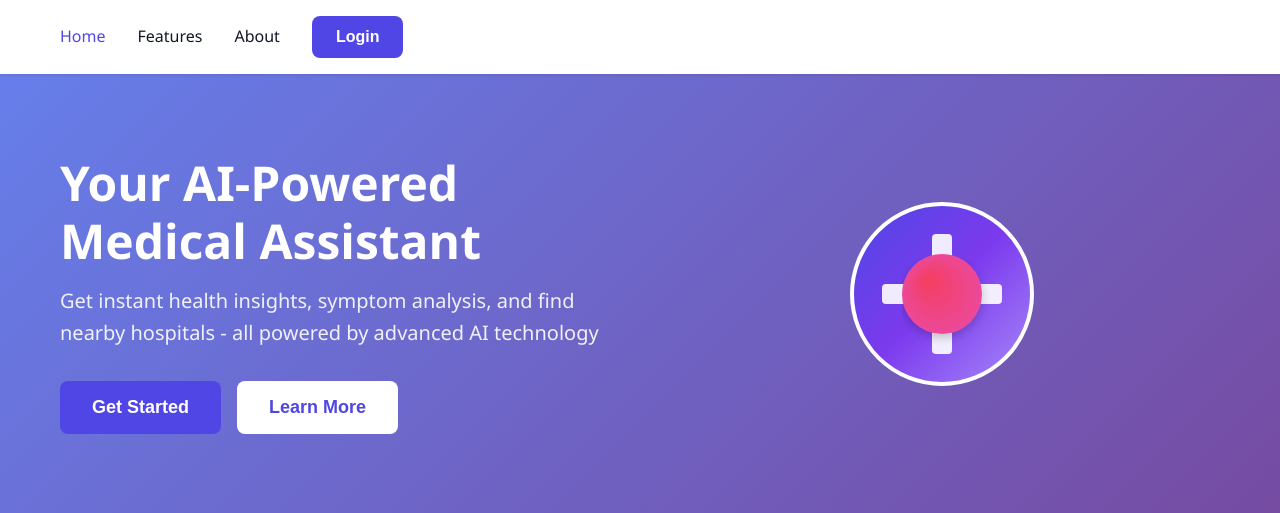
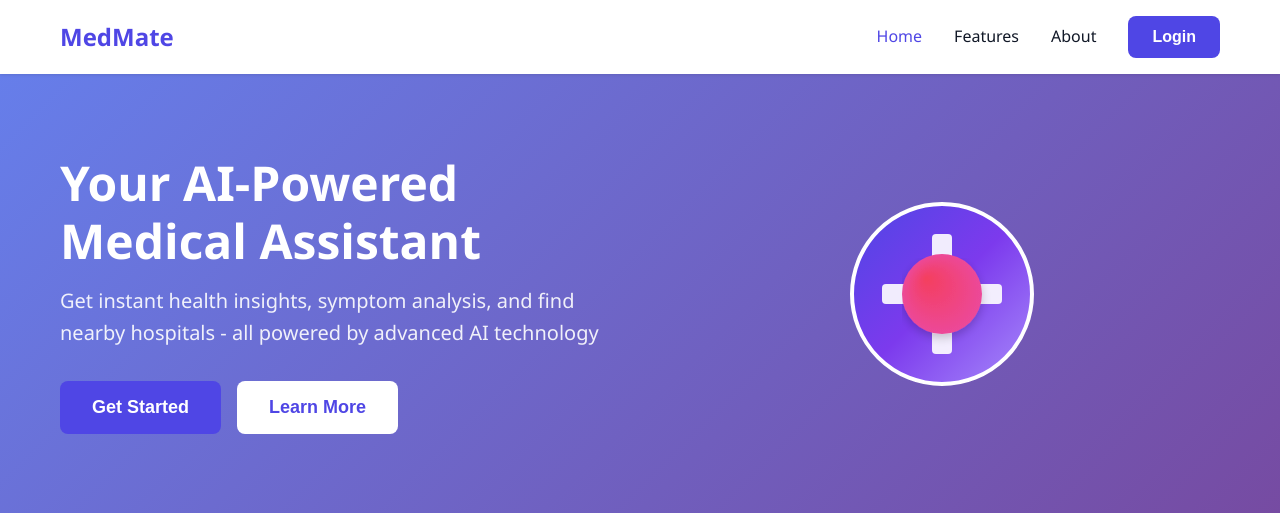
Before and after one commit to rohillamanas06-commits/MedMate---AI-Health-Assistant, a Flask app: page / in a window 1280 px wide. Shown: the top 513 px of the page. Run offline with Flask 3, Linux system fonts and the light colour scheme.

Commit message:
Fix AI assistant sizing for Android devices and remove medical icon from home page logo

```diff
--- a/templates/index.html
+++ b/templates/index.html
@@ -25,8 +25,8 @@
     <!-- Navigation -->
     <nav class="navbar">
         <div class="container">
-            <div class="nav-brand" style="display: none;">
-                <i class="fas fa-heartbeat"></i>
+            <div class="nav-brand">
+                <i class="fas fa-heartbeat" style="display: none;"></i>
                 <span>MedMate</span>
             </div>
             <div class="nav-links" id="navLinks">
```
